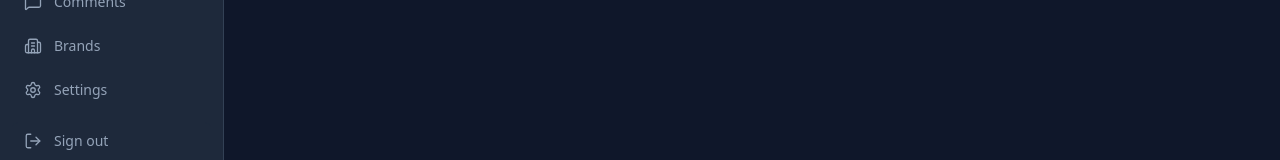
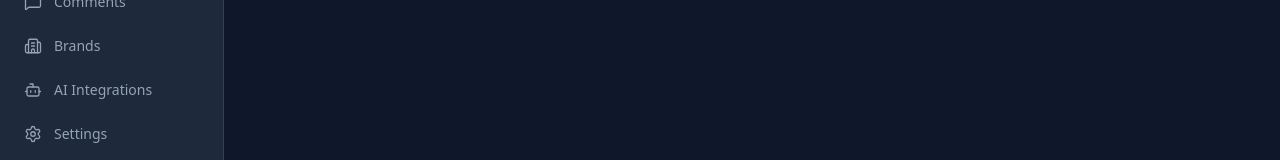
Before and after one commit to GiovaniOliver/SMG-Social-Hub, a Next.js app: page / in a window 1280 px wide. Shown: the part 500-660 px from the top of the page. Built offline with nearby package versions, Linux system fonts and the light colour scheme; no server answers; the database is empty.

Commit message:
feat(ai): add AI Integrations navigation

```diff
--- a/src/components/sidebar-nav.tsx
+++ b/src/components/sidebar-nav.tsx
@@ -14,6 +14,7 @@ import {
   MessageSquare,
   UsersRound,
   Building2,
+  Bot,
   Settings,
   LogOut,
 } from 'lucide-react'
@@ -30,6 +31,7 @@ const NAV_ITEMS = [
   { href: '/queue', label: 'Queue', icon: ClipboardList },
   { href: '/comments', label: 'Comments', icon: MessageSquare },
   { href: '/brands', label: 'Brands', icon: Building2 },
+  { href: '/ai-integrations', label: 'AI Integrations', icon: Bot },
   { href: '/settings', label: 'Settings', icon: Settings },
 ]
 
```
